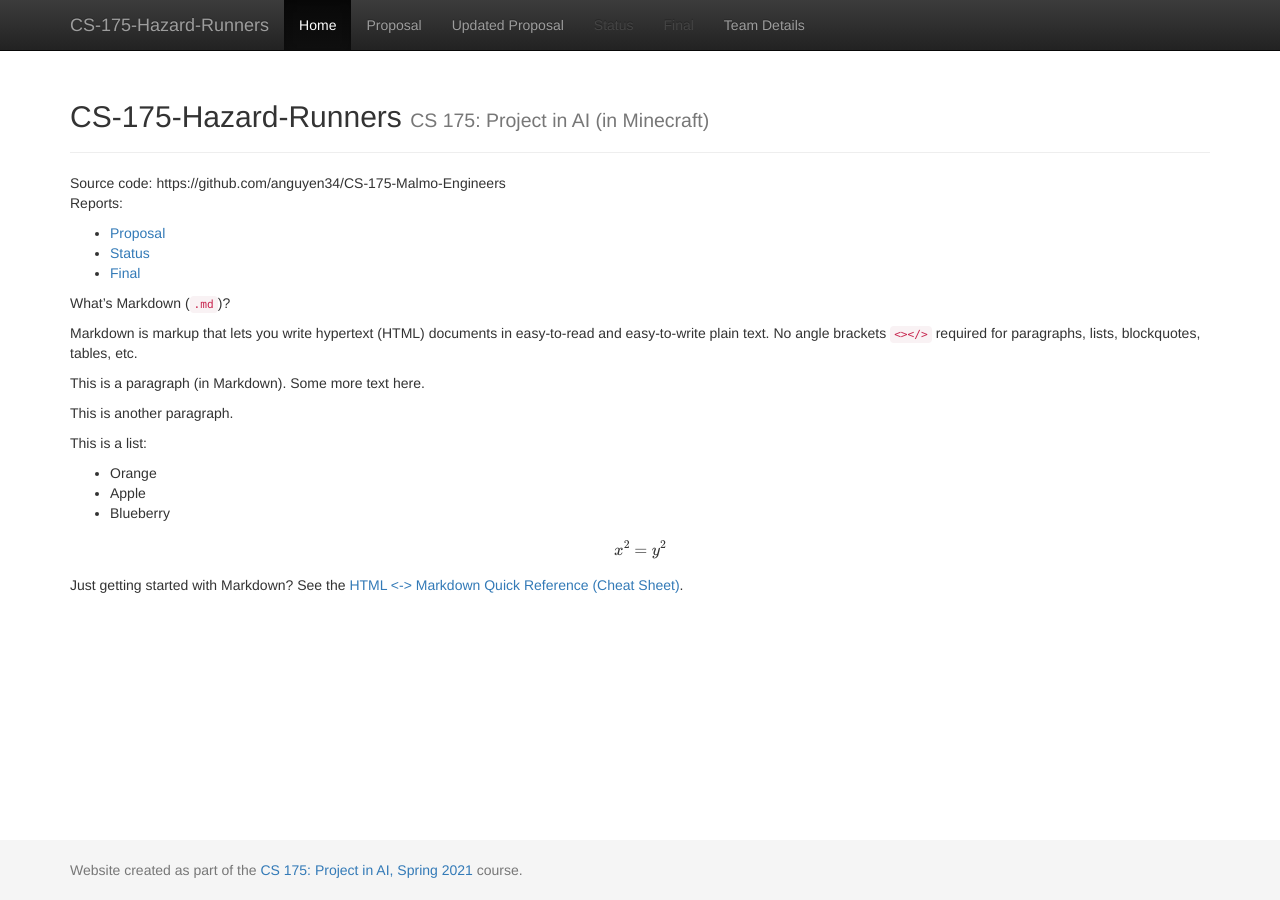
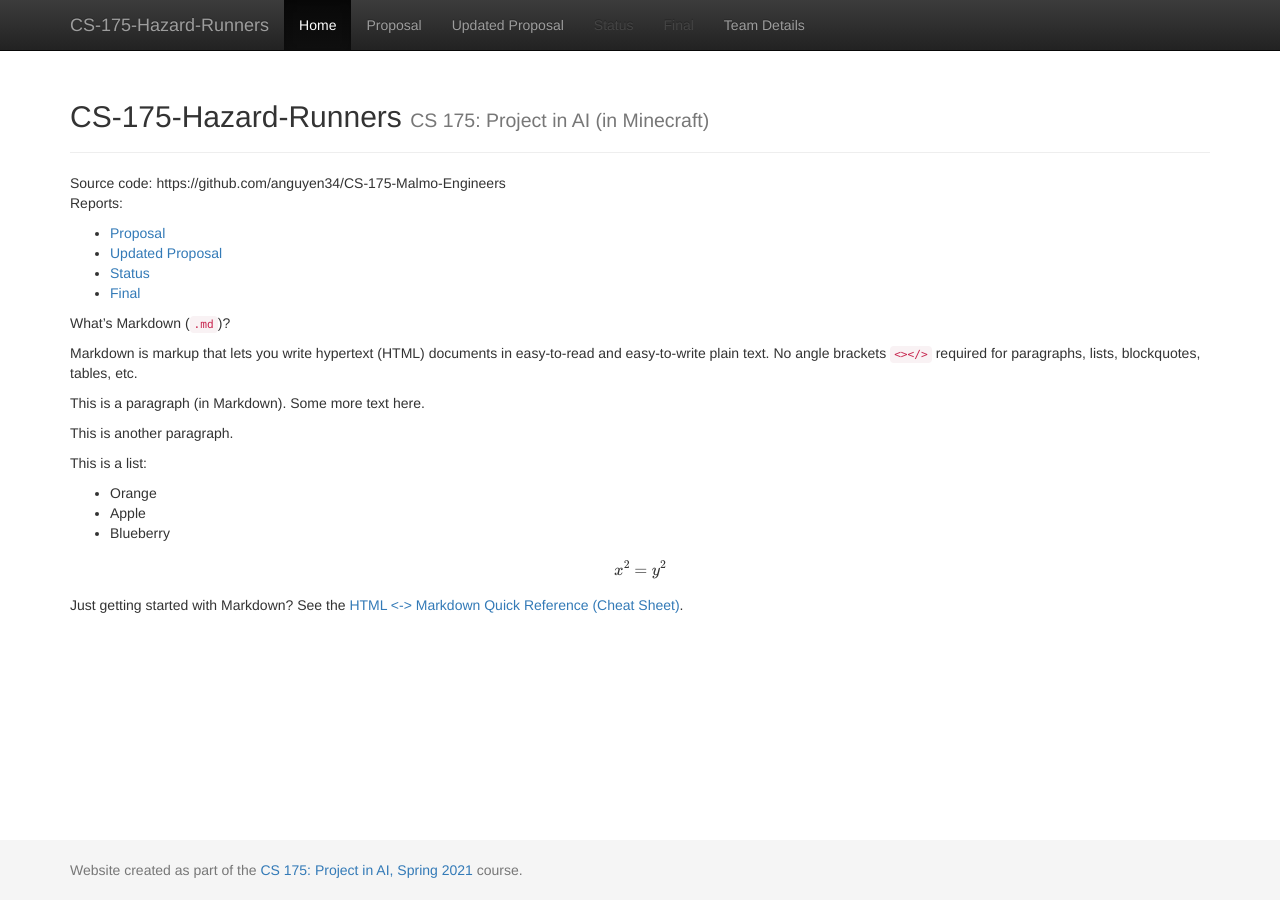
Before and after one commit to anguyen34/Tron-Researchers-CS175, a Jekyll site: the page built from docs/index.md, in a window 1280 px wide. Built offline with Jekyll 4.4.1, drawn with Linux system fonts in a browser that asks for light colours; formulas are drawn with MathJax 3.

Commit message:
Update index.md

```diff
--- a/docs/index.md
+++ b/docs/index.md
@@ -7,6 +7,7 @@ Source code: https://github.com/anguyen34/CS-175-Malmo-Engineers
 Reports:
 
 - [Proposal](proposal.html)
+- [Updated Proposal](proposalUpdate.html)
 - [Status](status.html)
 - [Final](final.html)
 
```
